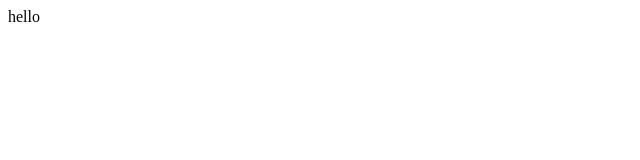
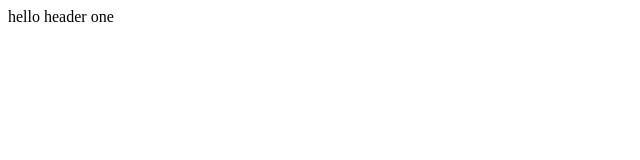
Before and after one commit to SNzarqal/git-project-two, a plain HTML site: page index.html in a window 1280 px wide. Shown: the full height of the page, 0-640 px from the left. Drawn offline with Linux system fonts and the light colour scheme.

Commit message:
header one added

```diff
--- a/index.html
+++ b/index.html
@@ -8,6 +8,7 @@
 <body>
     <header>
         hello
+        header one
     </header>
 </body>
 </html>
```
